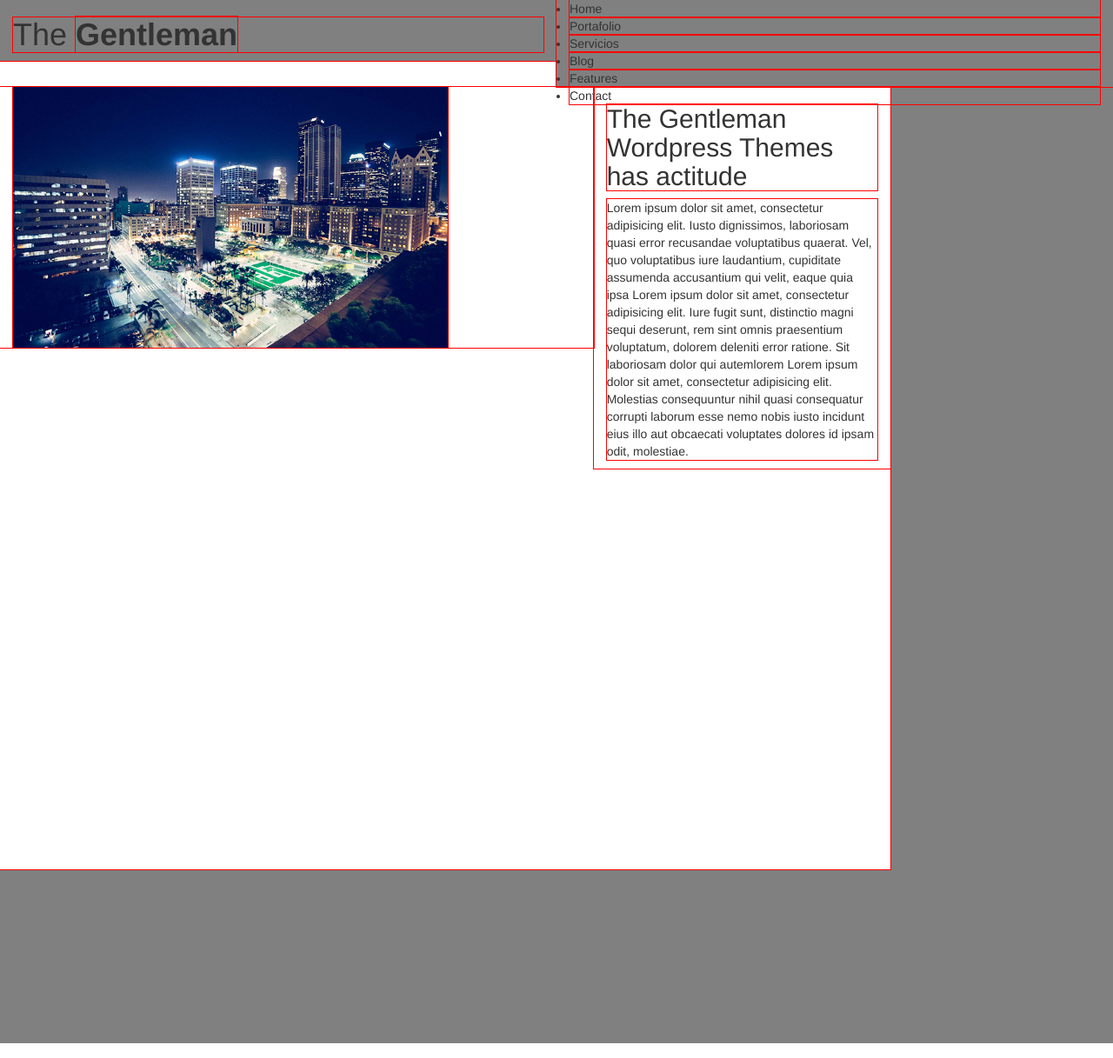
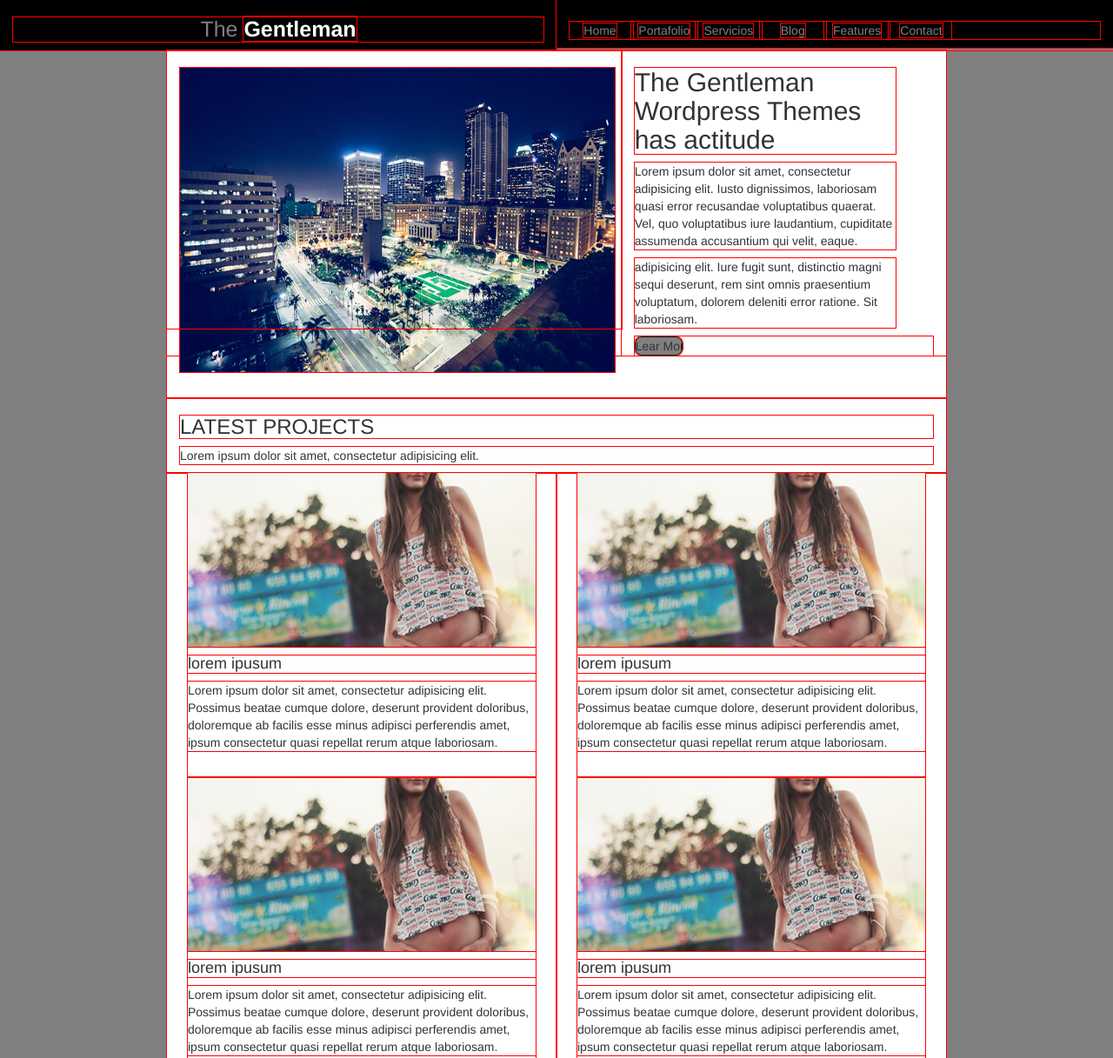
Before and after one commit to victoriahuallpa-26/gentleman, a plain HTML site: page index.html in a window 1280 px wide. Shown: the top 1217 px of the page at 87% size. Drawn offline with Linux system fonts and the light colour scheme.

Commit message:
usando estilos

```diff
--- a/css/main.css
+++ b/css/main.css
@@ -1,30 +1,106 @@
 *{
 	outline:1px solid red;
+	margin:0;
+	padding:0;
+
 }
 .contenedor{
 	width:100%;
-	height:1200px;
+	height:2270px;
 	background-color:grey;
 }
 .contenedor-imagen{
 	width:500px;
 	height:300px;
+	margin:0 auto;
+	margin-top:20px;
 
 }
 .imagen{
 	width:500px;
-	height:300px;
+	height:350px;
 }
 .contenedor-1{
-	width:80%;
-	height:1000px;
+	width:70%;
+	height:400px;
 	background-color:white;
+	margin:0 auto;
+	border-bottom:1px solid grey;
+}
+.contenedor-2{
+	width:70%;
+	height:1200px;
+	background-color:white;
+	margin:0 auto;
+}
+.caja-foto{
+	width:400px;
+	height:350px;
+	margin:0 auto;
+}
+.foto{
+	width:400px;
+	height:200px;
+}
+.ajustado{
+	width:300px;
+}
+.contenedor-3{
+	width:70%;
+	height:100px;
+	background-color:white;
+	margin:0 auto;
+}
+.contenedor-4{
+	width:70%;
+	height:200px;
+	background-color:white;
+	margin:0 auto;
+}
+.contenedor-5{
+	width:100%;
+	height:300px;
+	background-color:black;
+	margin:0 auto;
+}
+.boton-1{
+	background-color:grey;
+	border-radius:8px;
+	border:1px solid black;
+	width:55px;
 }
 .menu{
 
-	background-color:grey;
+	background-color:black;
+}
+h1{
+  color:grey;
+  text-align:center;
+  font-size:25px;
+}
+h1 strong{
+	color:white;
 }
 .menu-1{
-	background-color:grey;
-	height:100px;
+	background-color:black;
 }
+.lista-menu{
+ list-style:none;
+ margin-top:25px;
+           }
+.lista-menu li{
+	width:70px;
+	display:inline-block;
+	text-align:center;
+}
+.lista-menu li a{
+	color:grey;
+	text-decoration:none;
+}
+.lista-menu li a:hover{
+	color:red;
+}
+
+.row{
+	margin:0;
+}
--- a/index.html
+++ b/index.html
@@ -19,47 +19,122 @@
 </head>
 <body>
     <div class="contenedor">
-
+            <div class="row">
               <div class="col-md-6 menu">
               <h1>The <strong>Gentleman</strong></h1>
               </div>
               <div class="col-md-6 menu-1">
                 <ul class="lista-menu">
-                  <li>Home</li>
-                  <li>Portafolio</li>
-                  <li>Servicios</li>
-                  <li>Blog</li>
-                  <li>Features</li>
-                  <li>Contact</li>
+                  <li><a href="">Home</a></li>
+                  <li><a href="">Portafolio</a></li>
+                  <li><a href="">Servicios</a></li>
+                  <li><a href="">Blog</a></li>
+                  <li><a href="">Features</a></li>
+                  <li><a href="">Contact</a></li>
                 </ul>
               </div>
+            </div>
+
      <div class="contenedor-1">
-
-           <div class="col-md-8">
+           <div class="row">
+             <div class="col-md-7">
              <div class="contenedor-imagen">
                <img src="img/header.png" class="imagen">
              </div>
              </div>
-           <div class="col-md-4">
-             <h2>The Gentleman Wordpress Themes has actitude</h2>
-             <p>Lorem ipsum dolor sit amet, consectetur adipisicing elit. Iusto dignissimos, laboriosam quasi error recusandae voluptatibus quaerat. Vel, quo voluptatibus iure laudantium, cupiditate assumenda accusantium qui velit, eaque quia ipsa Lorem ipsum dolor sit amet, consectetur adipisicing elit. Iure fugit sunt, distinctio magni sequi deserunt, rem sint omnis praesentium voluptatum, dolorem deleniti error ratione. Sit laboriosam dolor qui autemlorem Lorem ipsum dolor sit amet, consectetur adipisicing elit. Molestias consequuntur nihil quasi consequatur corrupti laborum esse nemo nobis iusto incidunt eius illo aut obcaecati voluptates dolores id ipsam odit, molestiae.</p>
+             <div class="col-md-5">
+             <h2 class="ajustado">The Gentleman Wordpress Themes has actitude</h2>
+             <p class="ajustado">Lorem ipsum dolor sit amet, consectetur adipisicing elit. Iusto dignissimos, laboriosam quasi error recusandae voluptatibus quaerat. Vel, quo voluptatibus iure laudantium, cupiditate assumenda accusantium qui velit, eaque.</p> <p class="ajustado">adipisicing elit. Iure fugit sunt, distinctio magni sequi deserunt, rem sint omnis praesentium voluptatum, dolorem deleniti error ratione. Sit laboriosam.</p>
+             <div class="boton-plomo">
+              <input type="button" value="Lear More" class="boton-1">
              </div>
              </div>
 
+           </div>
+    </div>
 
+     <div class="contenedor-2">
+          <div class="row">
+            <div class="col-md-12">
+             <h3>LATEST PROJECTS</h3>
+             <p>Lorem ipsum dolor sit amet, consectetur adipisicing elit.</p>
+          </div>
+          </div>
+          <div class="row">
+            <div class="col-md-6">
+                <div class="caja-foto">
+                  <img src="img/main-pic.png" class="foto">
+                  <h4>lorem ipusum</h4>
+                  <p>Lorem ipsum dolor sit amet, consectetur adipisicing elit. Possimus beatae cumque dolore, deserunt provident doloribus, doloremque ab facilis esse minus adipisci perferendis amet, ipsum consectetur quasi repellat rerum atque laboriosam.</p>
+                </div>
+                <div class="caja-foto">
+                  <img src="img/main-pic.png" class="foto">
+                  <h4>lorem ipusum</h4>
+                  <p>Lorem ipsum dolor sit amet, consectetur adipisicing elit. Possimus beatae cumque dolore, deserunt provident doloribus, doloremque ab facilis esse minus adipisci perferendis amet, ipsum consectetur quasi repellat rerum atque laboriosam.</p>
+                </div>
+                <div class="caja-foto">
+                  <img src="img/main-pic.png" class="foto">
+                  <h4>lorem ipusum</h4>
+                  <p>Lorem ipsum dolor sit amet, consectetur adipisicing elit. Possimus beatae cumque dolore, deserunt provident doloribus, doloremque ab facilis esse minus adipisci perferendis amet, ipsum consectetur quasi repellat rerum atque laboriosam.</p>
+                </div>
+            </div>
+            <div class="col-md-6">
+                <div class="caja-foto">
+                  <img src="img/main-pic.png" class="foto">
+                  <h4>lorem ipusum</h4>
+                  <p>Lorem ipsum dolor sit amet, consectetur adipisicing elit. Possimus beatae cumque dolore, deserunt provident doloribus, doloremque ab facilis esse minus adipisci perferendis amet, ipsum consectetur quasi repellat rerum atque laboriosam.</p>
+                </div>
+                <div class="caja-foto">
+                  <img src="img/main-pic.png" class="foto">
+                  <h4>lorem ipusum</h4>
+                  <p>Lorem ipsum dolor sit amet, consectetur adipisicing elit. Possimus beatae cumque dolore, deserunt provident doloribus, doloremque ab facilis esse minus adipisci perferendis amet, ipsum consectetur quasi repellat rerum atque laboriosam.</p>
+                </div>
+                <div class="caja-foto">
+                  <img src="img/main-pic.png" class="foto">
+                  <h4>lorem ipusum</h4>
+                  <p>Lorem ipsum dolor sit amet, consectetur adipisicing elit. Possimus beatae cumque dolore, deserunt provident doloribus, doloremque ab facilis esse minus adipisci perferendis amet, ipsum consectetur quasi repellat rerum atque laboriosam.</p>
+                </div>
+             </div>
+          </div>
+     </div>
 
+     <div class="contenedor-3">
+        <div class="row">
+          <div class="col-md-12">
+            <div class="boton">
+            <input type="button" value="Load More" class="boton-2">
+            </div>
 
+          </div>
+        </div>
+     </div>
+     <div class="contenedor-4">
+        <div class="row">
+          <div class="col-md-12">
+            <div class="logo">
 
+            </div>
+            <div class="parrafo">
+              <p>Lorem ipsum dolor sit amet, consectetur adipisicing elit. Dicta placeat, nesciunt cumque provident distinctio inventore pariatur excepturi, sunt, architecto saepe temporibus eaque perferendis aliquam neque sint dolor assumenda dolores laudantium!</p>
+            </div>
 
+          </div>
+        </div>
+     </div>
 
+     <div class="contenedor-5">
+        <div class="row">
+          <div class="col-md-4">
 
+          </div>
+          <div class="col-md-4">
 
-
-
-
-
-
-
+          </div>
+          <div class="col-md-4">
+           <input type="text"value="Email" name="Email">
+          </div>
+        </div>
+     </div>
 
 
 
```
Lines whose indentation alone changed are shown as unchanged.
